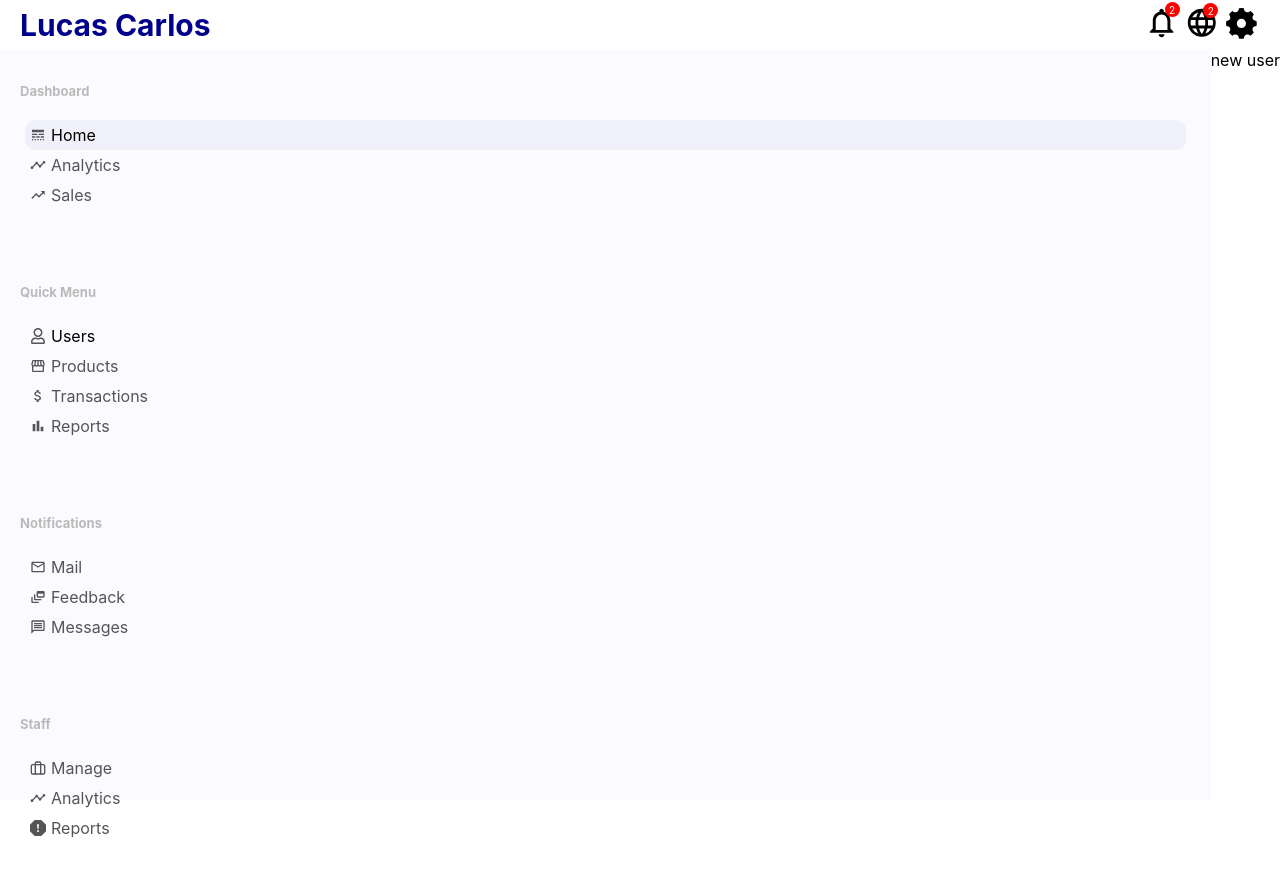
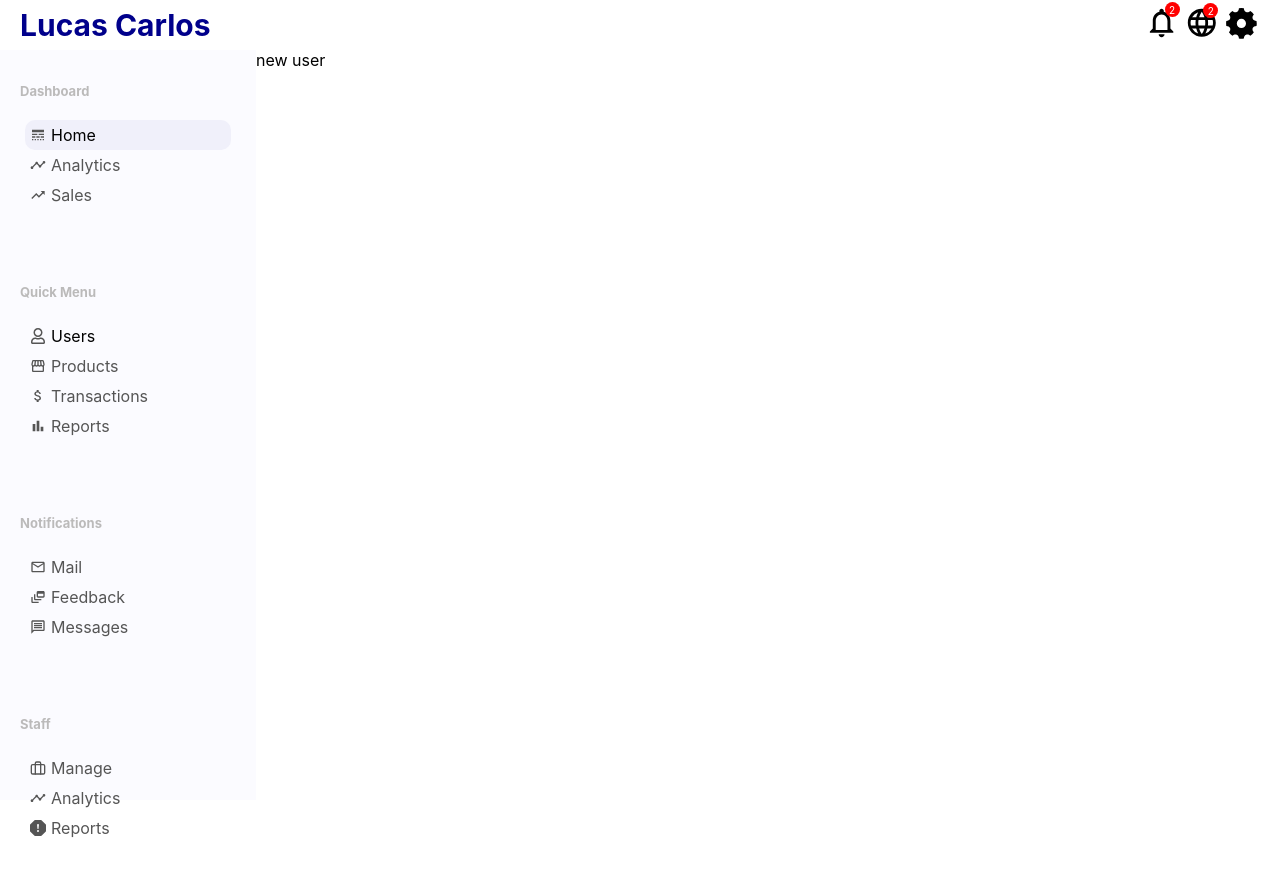
Before and after one commit to lucas9121/dashboard, a React (Create React App) app: page /user/new in a window 1280 px wide. Shown: the top 876 px of the page. Built offline with nearby package versions, Linux system fonts and the light colour scheme; the HTML template or start-up script is replaced by a standard one.

Commit message:
adding css style

```diff
--- a/src/pages/NewUser/NewUser.css
+++ b/src/pages/NewUser/NewUser.css
@@ -0,0 +1,3 @@
+.newUser {
+    flex: 4;
+}
```
